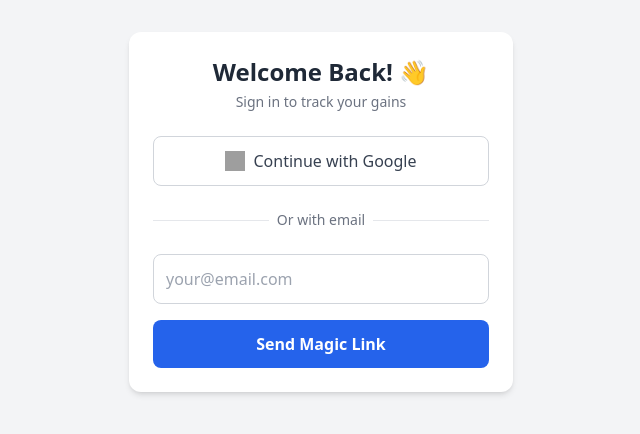
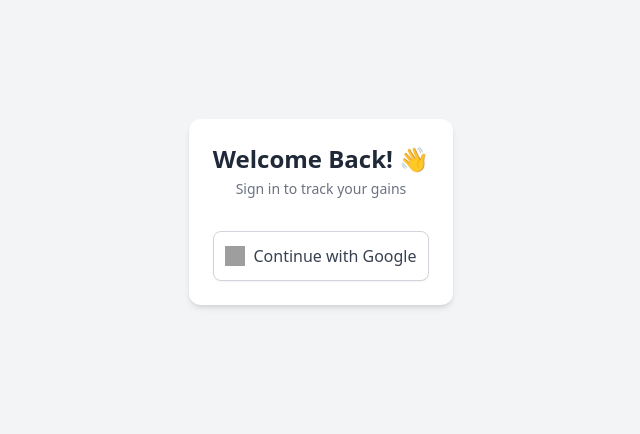
Before and after one commit to guilhermegpessoa/gym-log, a React (Vite) app: page / in a window 1280 px wide. Shown: the part 188-622 px from the top of the page, without its empty margins (319-959 px from the left). Built offline with nearby package versions, Linux system fonts and the light colour scheme; grey boxes are pictures that could not be loaded.

Commit message:
refactor: Remove Magic Link, keep only Google Auth

```diff
--- a/src/components/Login.tsx
+++ b/src/components/Login.tsx
@@ -1,10 +1,6 @@
-import { useState } from 'react';
 import { supabase } from '../supabase';
 
 export default function Login() {
-  const [email, setEmail] = useState('');
-  const [loading, setLoading] = useState(false);
-
   const handleGoogleLogin = async () => {
     try {
       const { error } = await supabase.auth.signInWithOAuth({
@@ -17,21 +13,9 @@
     }
   };
 
-  const handleMagicLink = async (e: React.FormEvent) => {
-    e.preventDefault();
-    setLoading(true);
-    const { error } = await supabase.auth.signInWithOtp({ email });
-    if (error) {
-      alert(error.message);
-    } else {
-      alert('Check your email for the login link!');
-    }
-    setLoading(false);
-  };
-
   return (
     <div className="flex flex-col items-center justify-center min-h-[50vh] p-4">
-      <div className="w-full max-w-sm bg-white rounded-xl shadow-md p-6 space-y-6">
+      <div className="w-full max-w-sm bg-white rounded-xl shadow-md p-6 space-y-8">
         <div className="text-center">
           <h1 className="text-2xl font-bold text-gray-800">Welcome Back! 👋</h1>
           <p className="text-gray-500 text-sm mt-1">
@@ -39,10 +23,9 @@
           </p>
         </div>
 
-        {/* Google Button */}
         <button
           onClick={handleGoogleLogin}
-          className="w-full flex items-center justify-center space-x-2 border border-gray-300 bg-white hover:bg-gray-50 text-gray-700 font-medium py-3 rounded-lg transition-colors"
+          className="w-full flex items-center justify-center space-x-2 border border-gray-300 bg-white hover:bg-gray-50 text-gray-700 font-medium py-3 rounded-lg transition-colors shadow-sm"
         >
           <img
             src="https://www.svgrepo.com/show/475656/google-color.svg"
@@ -51,34 +34,6 @@
           />
           <span>Continue with Google</span>
         </button>
-
-        <div className="relative">
-          <div className="absolute inset-0 flex items-center">
-            <div className="w-full border-t border-gray-200"></div>
-          </div>
-          <div className="relative flex justify-center text-sm">
-            <span className="px-2 bg-white text-gray-500">Or with email</span>
-          </div>
-        </div>
-
-        {/* Magic Link Form */}
-        <form onSubmit={handleMagicLink} className="space-y-4">
-          <input
-            type="email"
-            placeholder="your@email.com"
-            value={email}
-            onChange={(e) => setEmail(e.target.value)}
-            className="w-full p-3 border border-gray-300 rounded-lg focus:ring-2 focus:ring-blue-500 outline-none"
-            required
-          />
-          <button
-            type="submit"
-            disabled={loading}
-            className="w-full py-3 bg-blue-600 text-white font-bold rounded-lg hover:bg-blue-700 transition-colors disabled:bg-blue-300"
-          >
-            {loading ? 'Sending Link...' : 'Send Magic Link'}
-          </button>
-        </form>
       </div>
     </div>
   );
```
